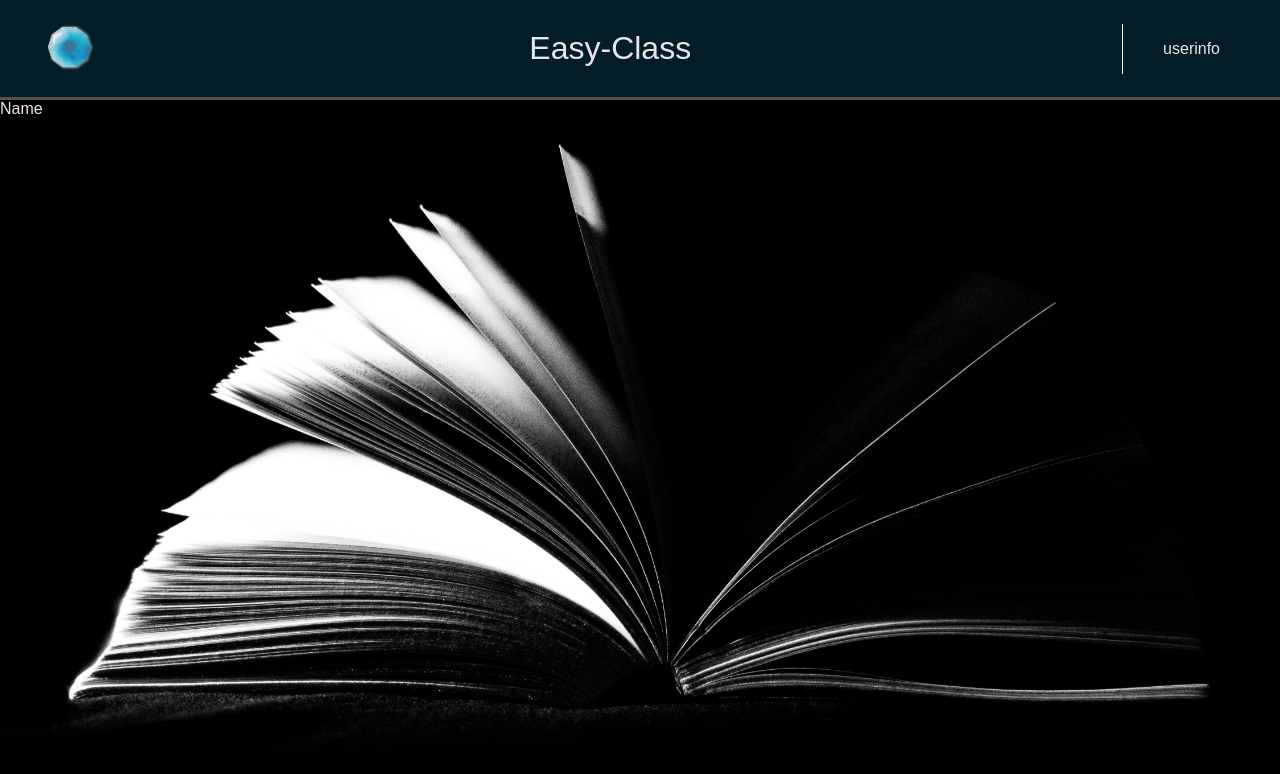
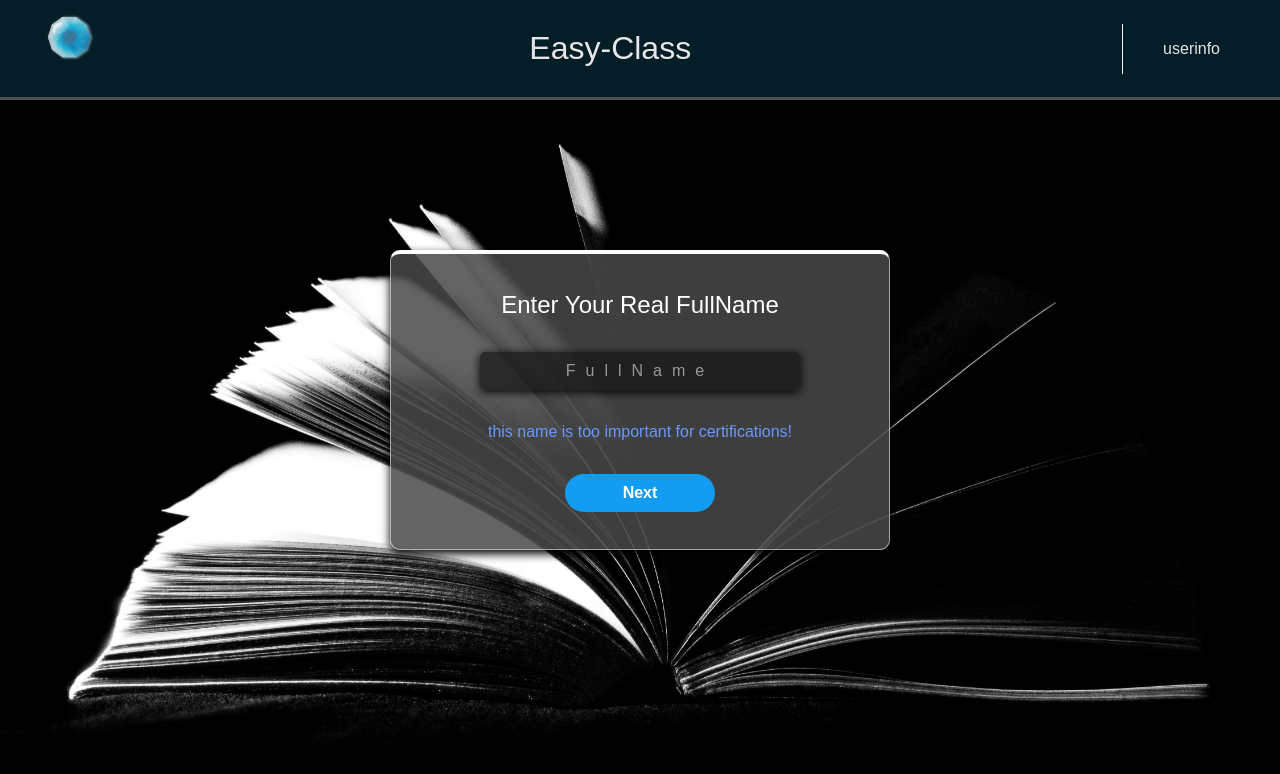
Before and after one commit to afghan106/Easy-class-mern-and-web-RTC-Project, a React (Create React App) app in the folder frontend/: page /activate in a window 1280 px wide. Shown: the top 774 px of the page. Built offline with nearby package versions, Linux system fonts and the light colour scheme.

Commit message:
name component created successfully

```diff
--- a/frontend/src/pages/steps/name/Name.jsx
+++ b/frontend/src/pages/steps/name/Name.jsx
@@ -1,8 +1,15 @@
 import React from 'react'
+import Card from '../../../components/shared/Card/Card'
+import TextInput from '../../../components/shared/TextInput/TextInput'
+import Button from '../../../components/shared/button/Button'
 
-const Name = () => {
+const Name = ({nextStep}) => {
   return (
-    <div>Name</div>
+    <Card title={"Enter Your Real FullName"}>
+      <TextInput placeholder={"FullName"}></TextInput>
+      <p style={{color:"#6799ff"}}>this name is too important for certifications!</p>
+      <Button text={'Next'} onclick={nextStep}></Button>
+    </Card>
   )
 }
 
```
